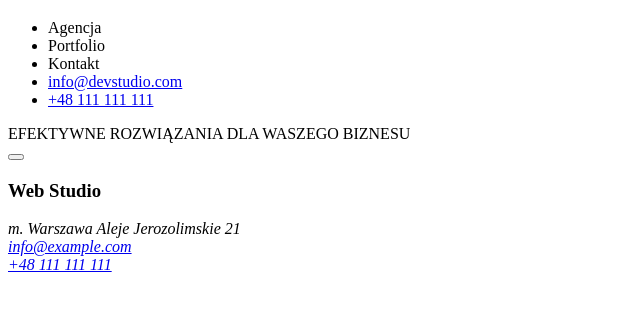
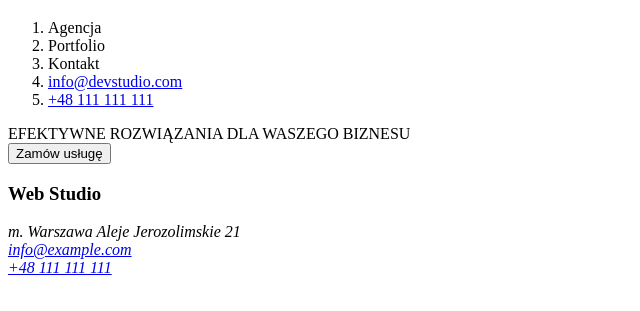
Before and after one commit to KlaudiaBialy/-goit-markup-hw-01, a plain HTML site: page index.html in a window 1280 px wide. Shown: the part 61-372 px from the top of the page, without its empty margins (0-640 px from the left). Drawn offline with Linux system fonts and the light colour scheme.

Commit message:
improve navigation

```diff
--- a/index.html
+++ b/index.html
@@ -8,17 +8,17 @@
     <header>
       <h1>Web Studio</h1>
       <nav>
-        <ul>
+        <ol>
           <li>Agencja</li>
           <li>Portfolio</li>
           <li>Kontakt</li>
           <li><a href="info@devstudio.com">info@devstudio.com</a></li>
           <li><a href="+48111111111">+48 111 111 111</a></li>
-        </ul>
+        </ol>
       </nav>
     </header>
     <main>EFEKTYWNE ROZWIĄZANIA DLA WASZEGO BIZNESU</main>
-    <button></button>
+    <button type="button">Zamów usługę</button>
     <footer>
       <h3>Web Studio</h3>
       <address>
```
